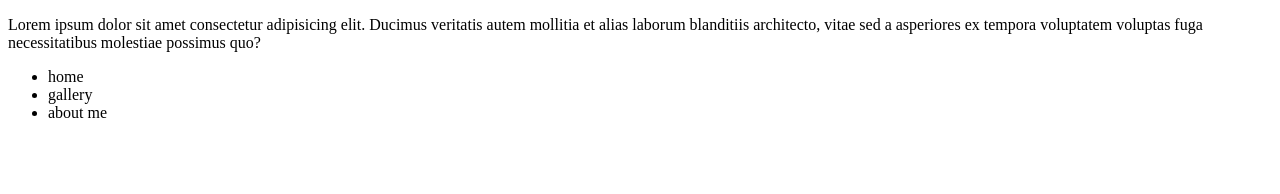
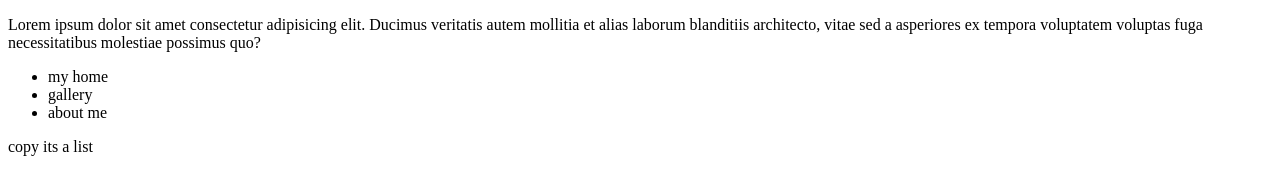
Before and after one commit to salehi81/git, a plain HTML site: page index.html in a window 1280 px wide. Shown: the part 404-598 px from the top of the page. Drawn offline with Linux system fonts and the light colour scheme.

Commit message:
copy list

```diff
--- a/index.html
+++ b/index.html
@@ -21,10 +21,13 @@
     <p>Lorem ipsum dolor sit amet consectetur adipisicing elit. Ducimus veritatis autem mollitia et alias laborum blanditiis architecto, vitae sed a asperiores ex tempora voluptatem voluptas fuga necessitatibus molestiae possimus quo?
      </p>
      <ul>
-        <li>home</li>
+        <li>my home</li>
         <li>gallery</li>
         <li>about me</li>
      </ul>
+     <footer>
+        copy its a list
+     </footer>
 </body>
 
 </html>
```
